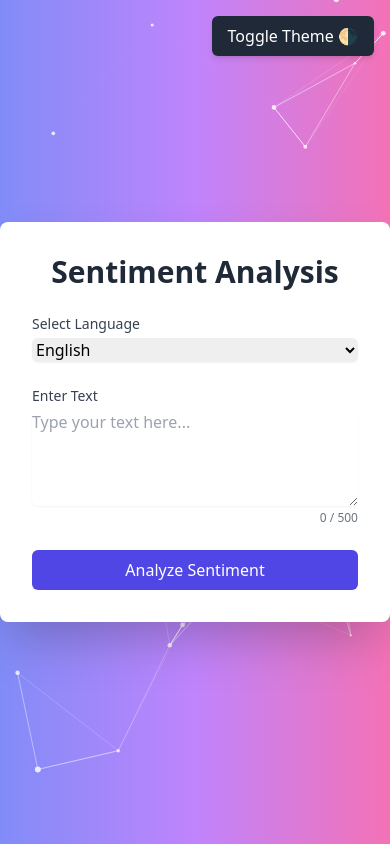
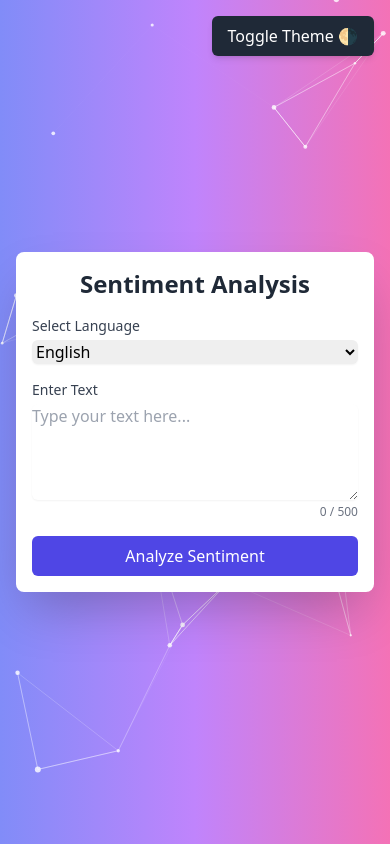
Before and after one commit to L4743exec/RNN-ML, a Flask app: page / in a window 390 px wide. Run offline with Flask 3, Linux system fonts and the light colour scheme; parts of the project's set-up code (start-up, migrations or seed data) failed here and were passed over; some libraries are stand-ins or nearby versions.

Commit message:
feat(page):make a responsive

```diff
--- a/templates/index.html
+++ b/templates/index.html
@@ -41,11 +41,11 @@
 
     <!-- Main Content -->
     <div
-        class="bg-white dark:bg-gray-800 shadow-2xl rounded-lg w-full max-w-lg p-8 transform hover:scale-105 transition-transform duration-300">
-        <h1 class="text-3xl font-bold text-center text-gray-800 dark:text-gray-200 mb-6 animate-fadeIn">Sentiment
+        class="bg-white dark:bg-gray-800 shadow-2xl rounded-lg w-full max-w-lg p-4 sm:p-8 transform hover:scale-105 transition-transform duration-300 mx-4">
+        <h1 class="text-2xl sm:text-3xl font-bold text-center text-gray-800 dark:text-gray-200 mb-4 sm:mb-6 animate-fadeIn">Sentiment
             Analysis</h1>
 
-        <form id="sentimentForm" class="space-y-6">
+        <form id="sentimentForm" class="space-y-4 sm:space-y-6">
             <div>
                 <label for="language" class="block text-sm font-medium text-gray-700 dark:text-gray-300">Select
                     Language</label>
```
